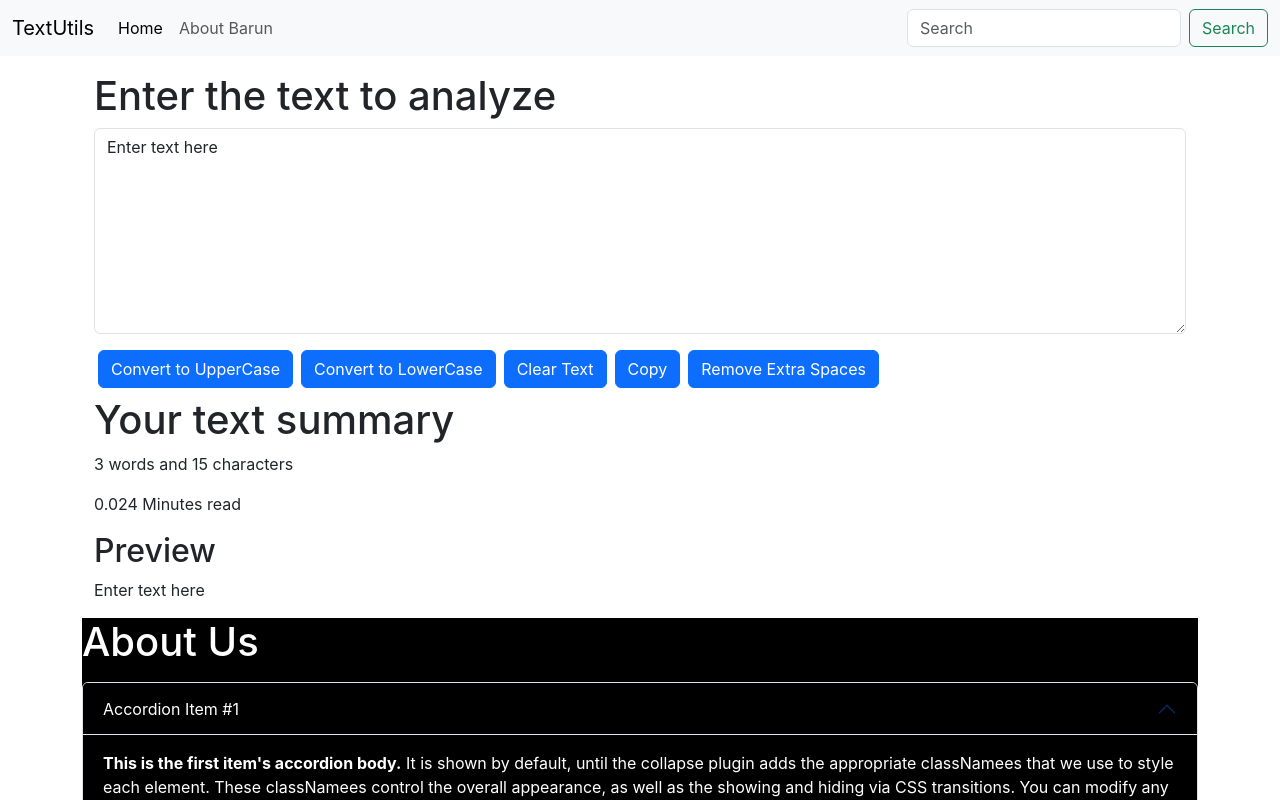
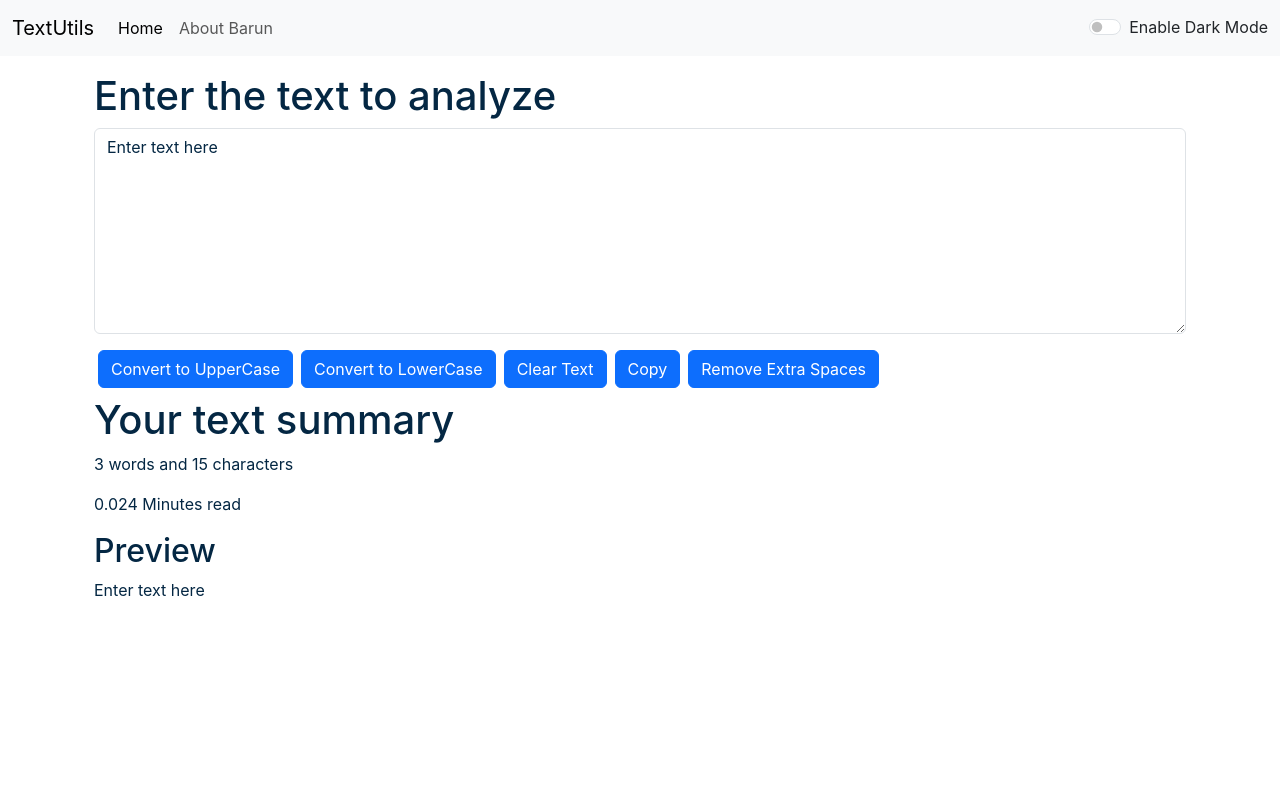
Before and after one commit to BarunAaryan/React_Harry, a React (Create React App) app: page / in a window 1280 px wide. Shown: the top 800 px of the page. Built offline with nearby package versions, Linux system fonts and the light colour scheme.

Commit message:
Added dark Mode enabling feature to the app

```diff
--- a/src/App.js
+++ b/src/App.js
@@ -2,17 +2,30 @@
 import './App.css';
 import Navbar from './components/Navbar';
 import TextForm from './components/TextForm';
-import About from './components/About';
+import { useState } from 'react';
+// import About from './components/About';
 
 
 
 function App() {
+  //by default dark mode is false
+  const[mode , setMode] = useState('light'); //whetehr dark mode is enabled or not
+  const toggleMode=()=>{
+    if(mode === 'light'){
+      setMode('dark');
+      document.body.style.backgroundColor='#042743';
+    }else{
+      setMode('light');
+      document.body.style.backgroundColor='white';
+    }
+  }
   return (
   <>
-<Navbar title= "TextUtils" aboutText= "About Barun"/>
+<Navbar title= "TextUtils" aboutText= "About Barun" mode={mode} toggleMode={toggleMode}/>
+
 <div className="container my-3">
-<TextForm heading="Enter the text to analyze"/>
-<About/>
+<TextForm heading="Enter the text to analyze" mode={mode}/>
+
 </div>
 
   </>
--- a/src/components/Navbar.js
+++ b/src/components/Navbar.js
@@ -1,11 +1,12 @@
 import React from 'react'
 import PropTypes from 'prop-types'
+
 
 
 export default function Navbar(props) {
   return (
 
-      <nav className="navbar navbar-expand-lg  bg-body-tertiary">
+      <nav className={`navbar navbar-expand-lg  bg-${props.mode} navbar-${props.mode}`}>
   <div className="container-fluid">
     <a className="navbar-brand" href="/">{props.title}</a>
     <button className="navbar-toggler" type="button" data-bs-toggle="collapse" data-bs-target="#navbarSupportedContent" aria-controls="navbarSupportedContent" aria-expanded="false" aria-label="Toggle navigation">
@@ -20,10 +21,14 @@
           <a className="nav-link" href="/">{props.aboutText}</a>
         </li>
       </ul>
-      <form className="d-flex" role="search">
+      {/* <form className="d-flex" role="search">
         <input className="form-control me-2" type="search" placeholder="Search" aria-label="Search"/>
         <button className="btn btn-outline-success" type="submit">Search</button>
-      </form>
+      </form> */}
+      <div className={`form-check form-switch text-${props.mode==='light' ? 'dark': 'light'}`}>
+  <input className="form-check-input" onClick={props.toggleMode} type="checkbox" role="switch" id="flexSwitchCheckDefault"/>
+  <label className="form-check-label" htmlFor="flexSwitchCheckDefault">Enable Dark Mode</label>
+</div>
     </div>
   </div>
 </nav>
--- a/src/components/TextForm.js
+++ b/src/components/TextForm.js
@@ -24,7 +24,7 @@
         setText(event.target.value);
     }
     const handleCopy=()=>{
-      var text = document.getElementById("myBox");
+      var text = document.getElementById('MyBox');
       text.select();
       navigator.clipboard.writeText(text.value);
     }
@@ -38,10 +38,10 @@
     const [text, setText]= useState('Enter text here');
   return (
     <>
-<div className = "container">
+<div className = "container" style={{color: props.mode==='dark' ? 'white': '#042743'}}>
     <h1>{props.heading}</h1>
 <div className="mb-3">
-  <textarea className="form-control" value={text} onChange={handleOnChange} id="MyBox" rows="8"></textarea>
+  <textarea className="form-control" value={text} onChange={handleOnChange} style={{backgroundColor: props.mode==='dark' ? 'grey': 'white', color: props.mode==='dark' ? 'white': '#042743'}} id="MyBox" rows="8"></textarea>
 </div>
 <button type="button" className="btn btn-primary mx-1" onClick={handleUpClick}>Convert to UpperCase</button>
 <button type="button" className="btn btn-primary mx-1" onClick={handleLoClick}>Convert to LowerCase</button>
@@ -49,12 +49,12 @@
 <button type="button" className="btn btn-primary mx-1" onClick={handleCopy}>Copy</button>
 <button type="button" className="btn btn-primary mx-1" onClick={handleExtraSpaces}>Remove Extra Spaces</button>
     </div>
-    <div className="container my-2">
+    <div className="container my-2" style={{color: props.mode==='dark' ? 'white': '#042743'}}>
       <h1> Your text summary</h1>
       <p> {text.split(" ").length} words and {text.length} characters</p>
       <p> {0.008 * text.split(" ").length} Minutes read</p>
       <h2> Preview</h2>
-      <p>{text}</p>
+      <p>{text.length>0?text: "Enter something in the text box above to preview it here"}</p>
     </div>
     </>
   )
```
